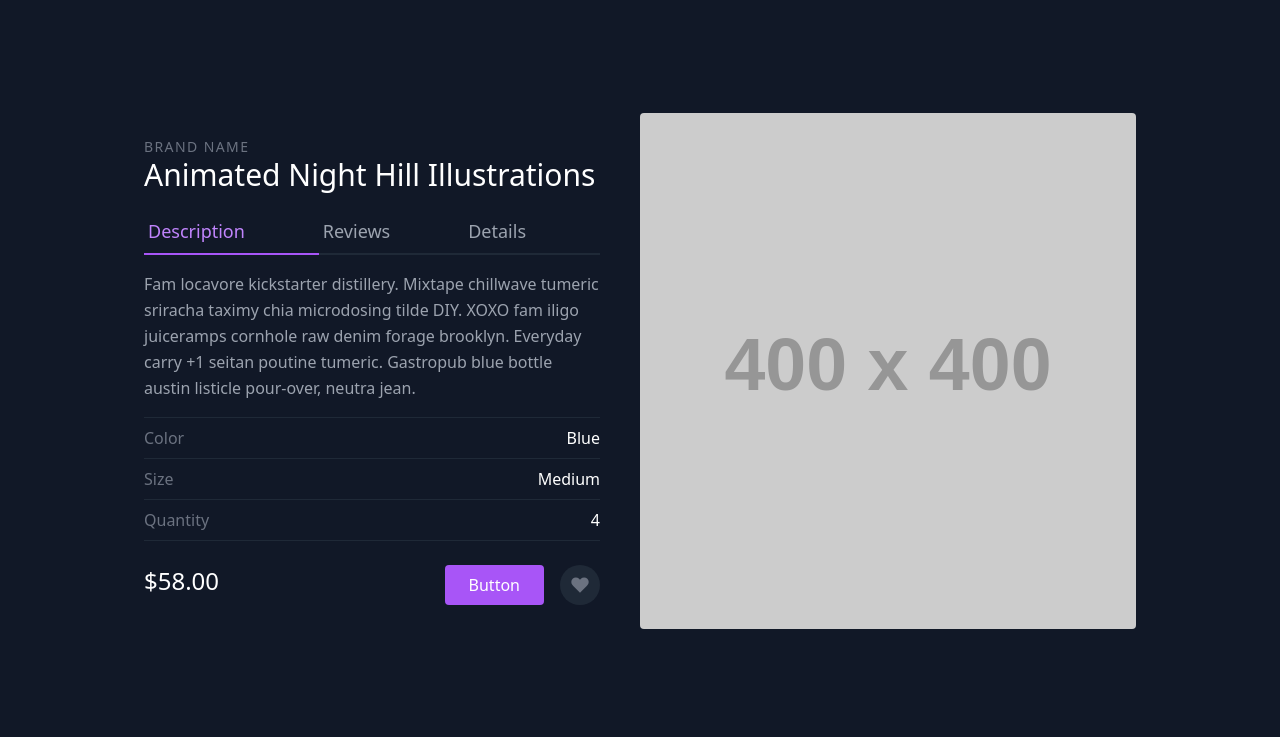
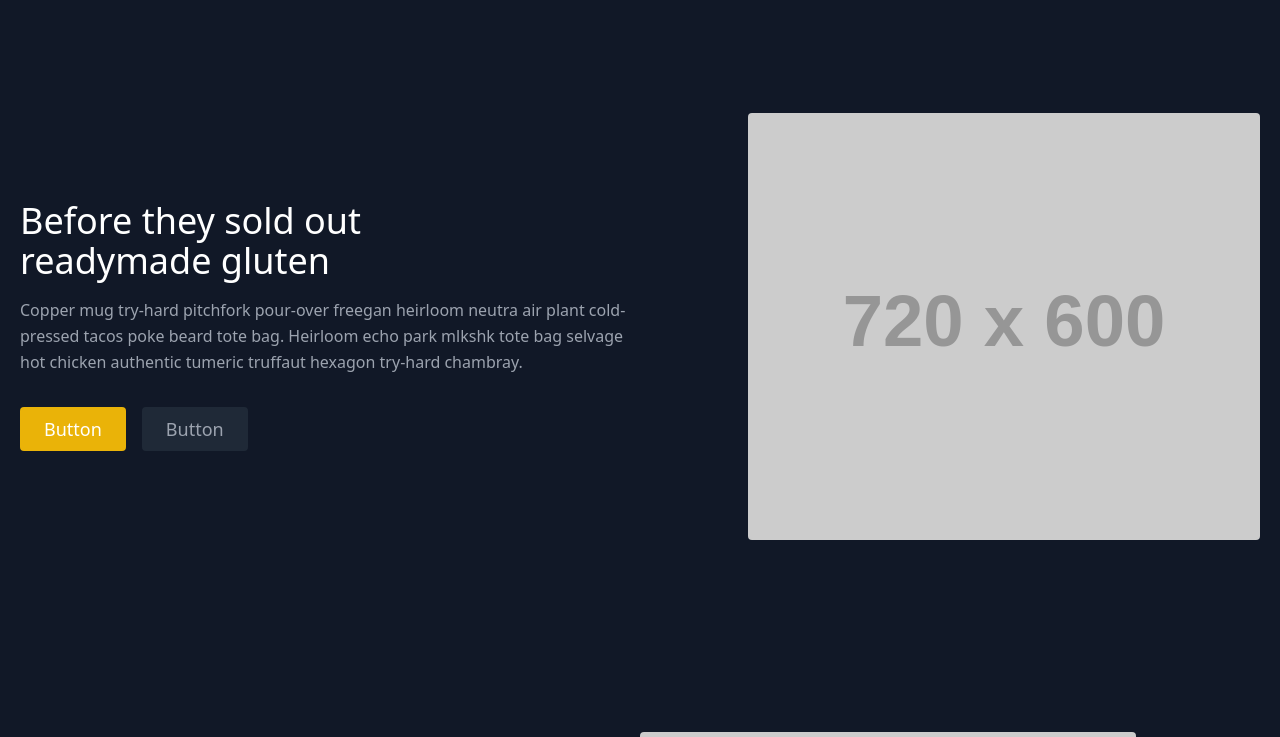
Before and after one commit to Jayavel2005/branding_site, a website: page index.html in a window 1280 px wide. Shown: the part 63-800 px from the top of the page. Drawn offline with Linux system fonts and the light colour scheme; placeholder pictures from the web are drawn by us.

Commit message:
header added

```diff
--- a/index.html
+++ b/index.html
@@ -29,6 +29,23 @@
           </button>
         </div>
       </header>
+      <section class="text-gray-400 bg-gray-900 body-font">
+        <div class="container mx-auto flex px-5 py-24 md:flex-row flex-col items-center">
+          <div class="lg:flex-grow md:w-1/2 lg:pr-24 md:pr-16 flex flex-col md:items-start md:text-left mb-16 md:mb-0 items-center text-center">
+            <h1 class="title-font sm:text-4xl text-3xl mb-4 font-medium text-white">Before they sold out
+              <br class="hidden lg:inline-block">readymade gluten
+            </h1>
+            <p class="mb-8 leading-relaxed">Copper mug try-hard pitchfork pour-over freegan heirloom neutra air plant cold-pressed tacos poke beard tote bag. Heirloom echo park mlkshk tote bag selvage hot chicken authentic tumeric truffaut hexagon try-hard chambray.</p>
+            <div class="flex justify-center">
+              <button class="inline-flex text-white bg-yellow-500 border-0 py-2 px-6 focus:outline-none hover:bg-yellow-600 rounded text-lg">Button</button>
+              <button class="ml-4 inline-flex text-gray-400 bg-gray-800 border-0 py-2 px-6 focus:outline-none hover:bg-gray-700 hover:text-white rounded text-lg">Button</button>
+            </div>
+          </div>
+          <div class="lg:max-w-lg lg:w-full md:w-1/2 w-5/6">
+            <img class="object-cover object-center rounded" alt="hero" src="https://dummyimage.com/720x600">
+          </div>
+        </div>
+      </section>
     <section class="text-gray-400 bg-gray-900 body-font overflow-hidden">
         <div class="container px-5 py-24 mx-auto">
           <div class="lg:w-4/5 mx-auto flex flex-wrap">
```
Also changed, not shown: output.css.
